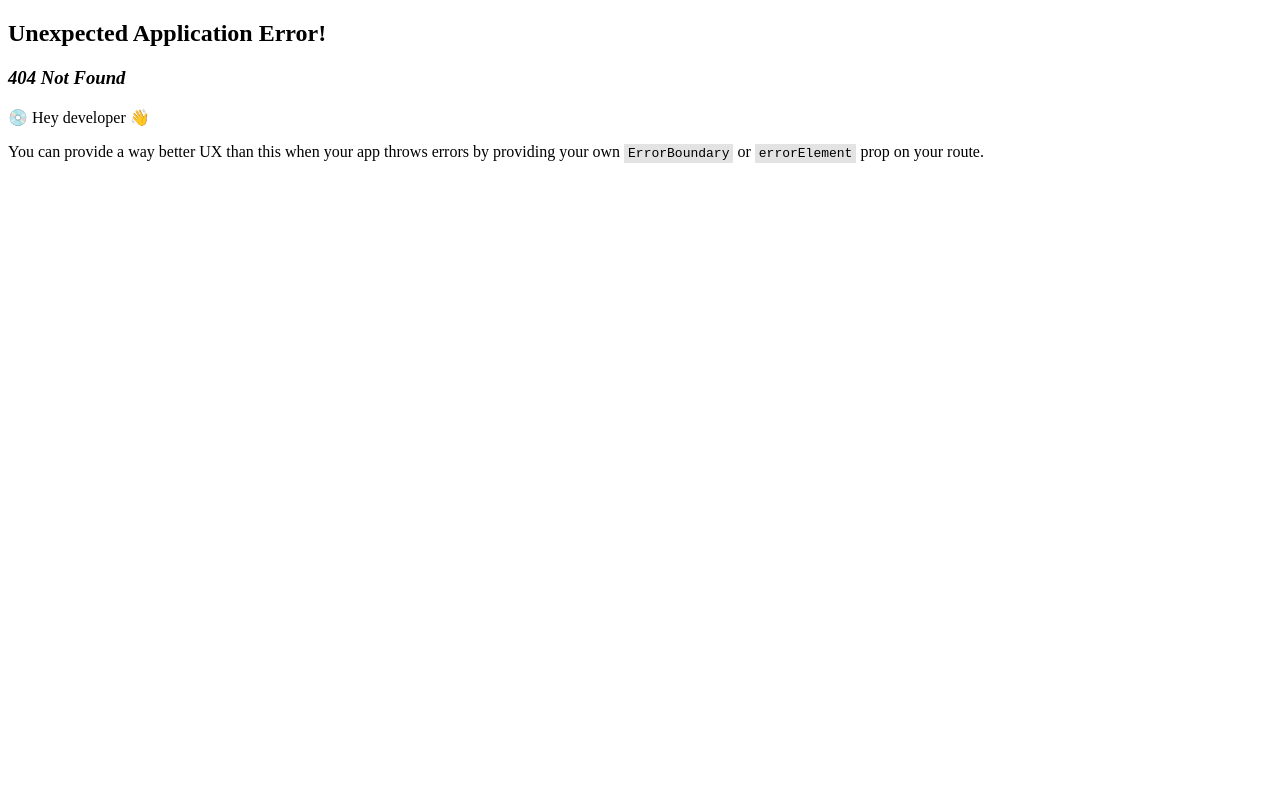
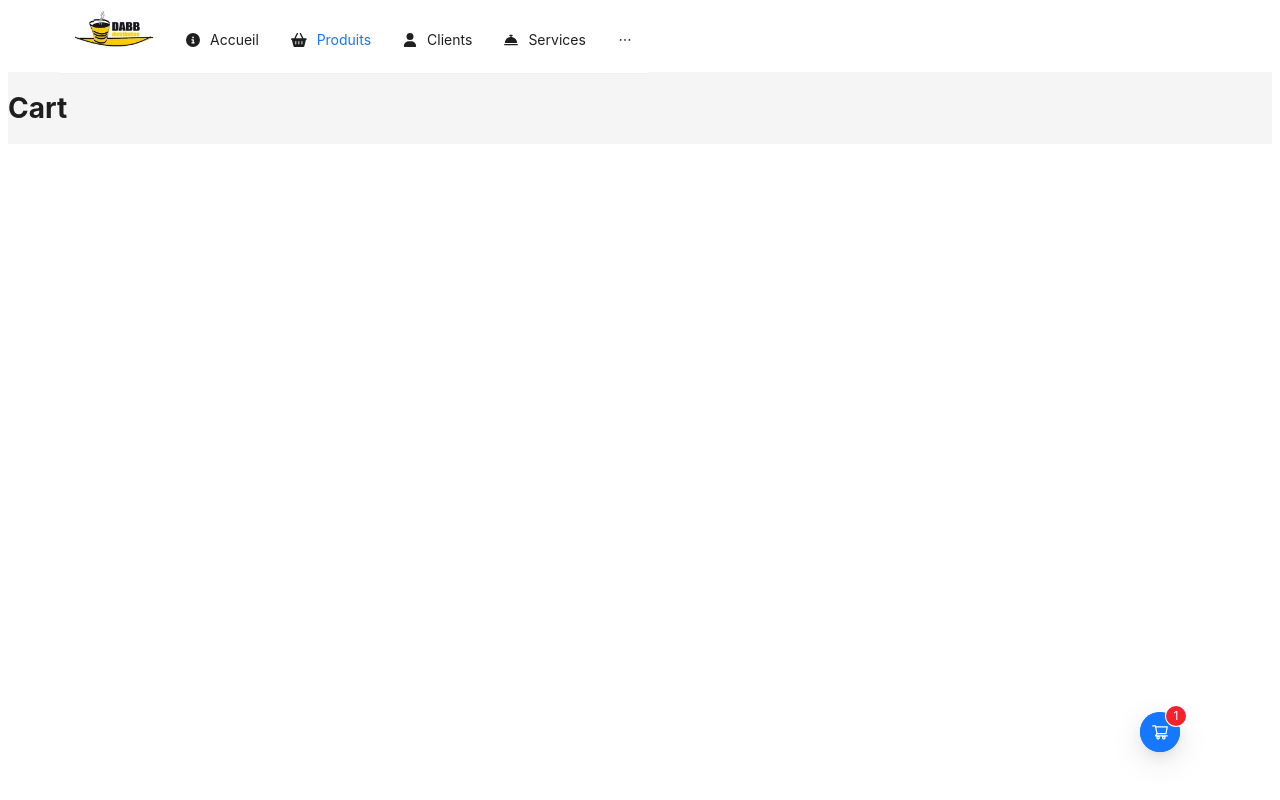
Before and after one commit to shannoj/shopping-app, a React (Vite) app: page /cart in a window 1280 px wide. Before the commit this address had no page. Built offline with nearby package versions, Linux system fonts and the light colour scheme.

Commit message:
added router to the cart

```diff
--- a/src/App.tsx
+++ b/src/App.tsx
@@ -1,5 +1,5 @@
 import NavBar from "./components/NavBar";
-import { Outlet } from "react-router-dom";
+import { Outlet, Link } from "react-router-dom";
 import Layout, { Content, Header } from "antd/es/layout/layout";
 import { FloatButton } from "antd";
 import { ShoppingCartOutlined } from "@ant-design/icons";
@@ -21,6 +21,7 @@ function App() {
         </Header>
         <Content>
           <Outlet></Outlet>
+          <Link to="cart">
             <FloatButton
               shape="circle"
               type="primary"
@@ -28,6 +29,7 @@ function App() {
               icon={<ShoppingCartOutlined />}
               badge={{ count: 1, color: "red" }}
             ></FloatButton>
+          </Link>
         </Content>
       </Layout>
     </>
--- /dev/null
+++ b/src/components/CartCheckout.tsx
@@ -0,0 +1,5 @@
+const Cart = () => {
+    return<h1>Cart</h1>
+}
+
+export default Cart;
--- a/src/components/Router.tsx
+++ b/src/components/Router.tsx
@@ -6,6 +6,7 @@ import Machines from "./Machines";
 import HotDrinks from "./HotDrinks";
 import ColdDrinks from "./ColdDrinks";
 import Snacks from "./Snacks";
+import Cart from "./CartCheckout";
 
 const Router = () => {
   const router = createBrowserRouter([
@@ -13,6 +14,10 @@ const Router = () => {
       path: "/",
       element: <App />,
       children: [
+        {
+          path: "cart",
+          element: <Cart />,
+        },
         {
           path: "products",
           element: <Products />,
```
Lines whose indentation alone changed are shown as unchanged.
